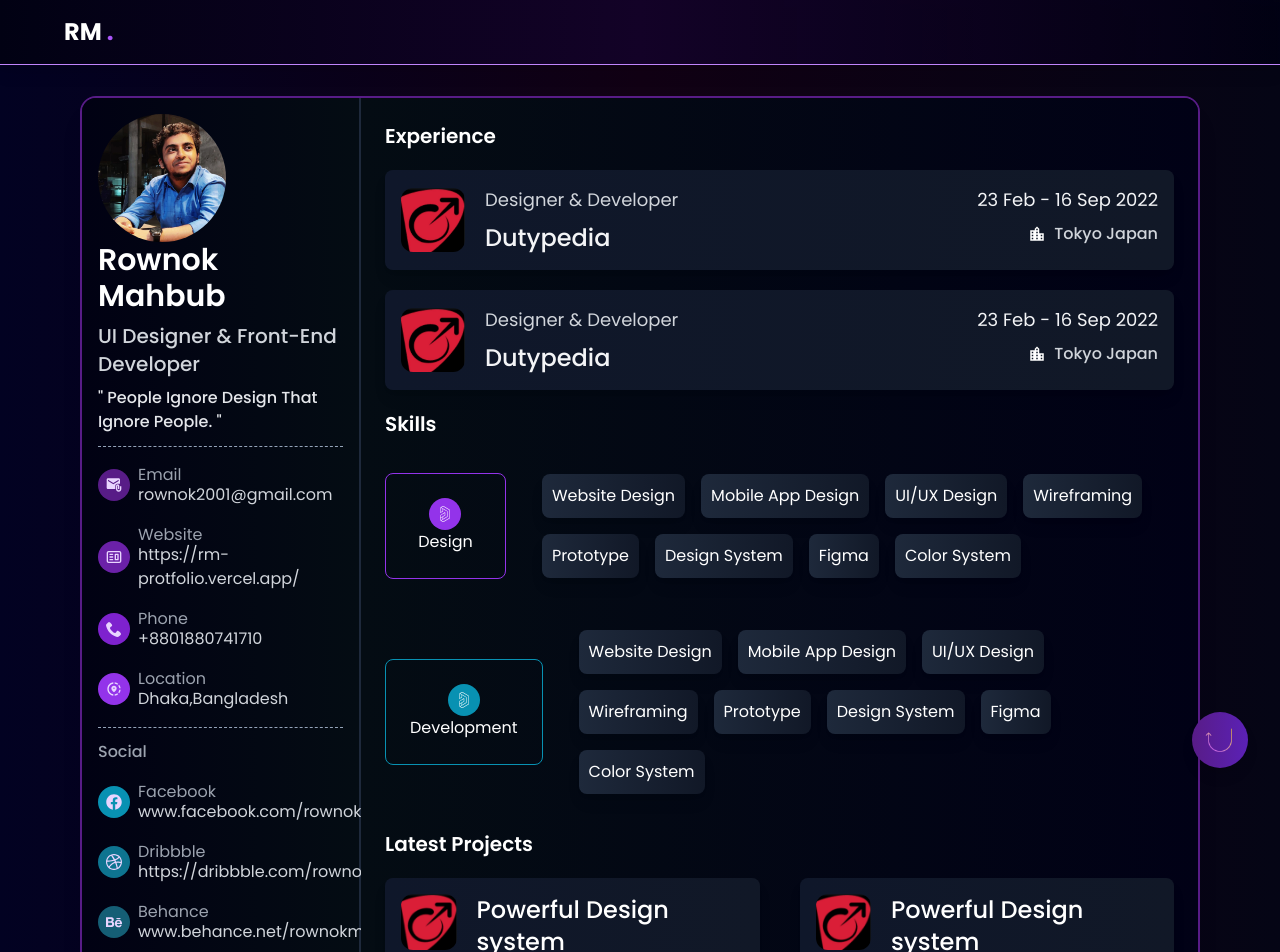
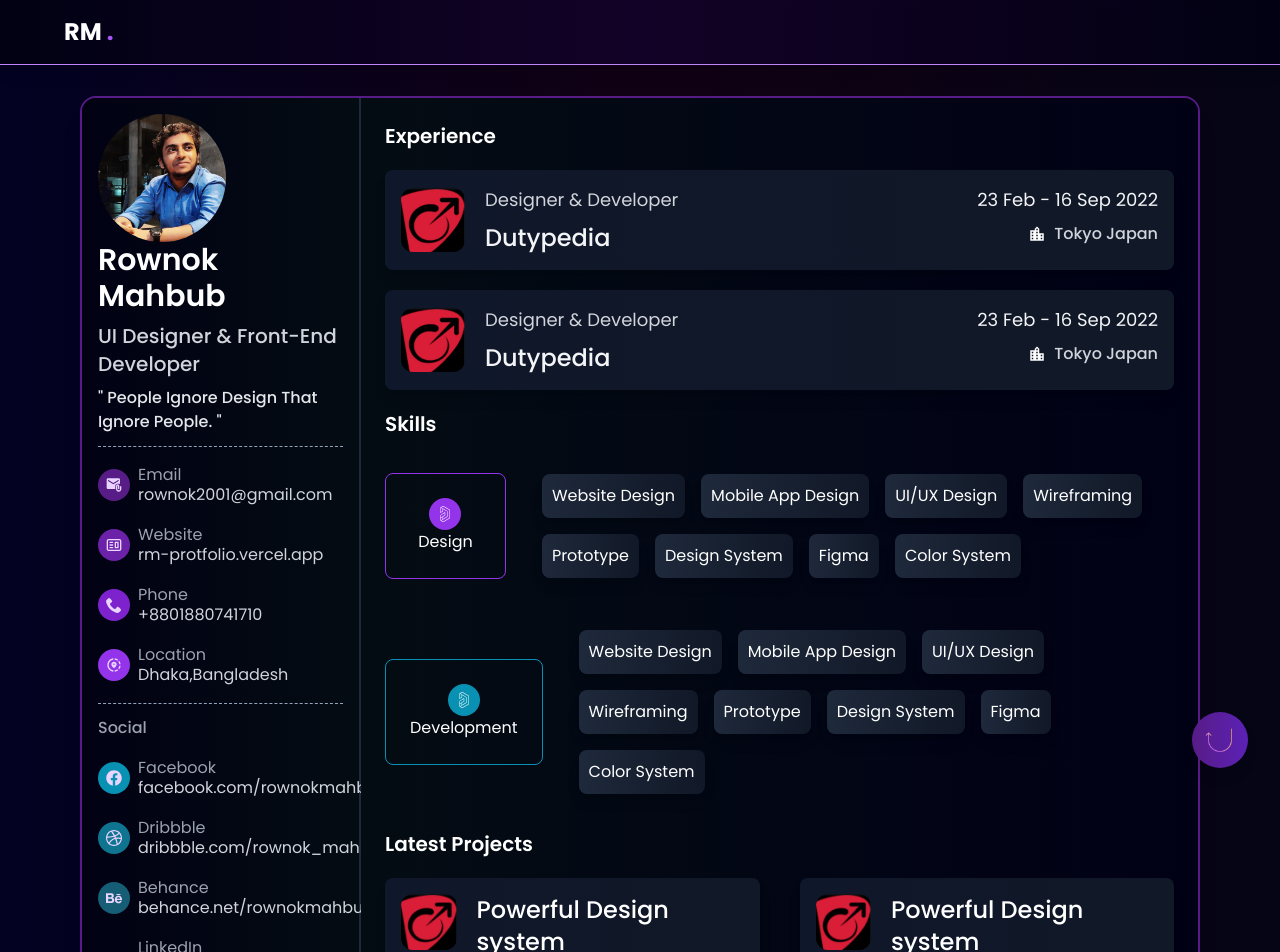
Before and after one commit to Mhatre2/Rutvik-Protfolio, a Next.js app: page /portfolio in a window 1280 px wide. Shown: the top 952 px of the page. Built offline with nearby package versions, Linux system fonts and the light colour scheme; a web font is replaced by a local one.

Commit message:
update font

```diff
--- a/Components/Blog/BlogHero.js
+++ b/Components/Blog/BlogHero.js
@@ -36,9 +36,9 @@
             <img src="/Assets/developmentblog.png" alt="" />
         </div>
         <div className="">
-            <p className='text-xl font-medium text-cyan-500 capitalize mb-2 md:mb-4'>technology</p>
+            <p className='md:text-xl font-medium text-cyan-500 capitalize mb-2 md:mb-4'>technology</p>
             <Link href='blog/blogdetails' className=''>
-                <p className='text-xl md:text-5xl font-medium text-white capitalize mb-2 md:mb-4 hover:underline cursor-pointer'>An Extraordinary WebGL Has Been Released By Great China Scientists</p>
+                <p className='text-lg md:text-5xl font-medium text-white capitalize mb-2 md:mb-4 hover:underline cursor-pointer'>An Extraordinary WebGL Has Been Released By Great China Scientists</p>
                 </Link>
             <p className='text-sm md:text-base font-medium text-slate-300 capitalize line-clamp-3'>Back in 2019, Gucci brought video games to its app With a new
 section called Gucci Arcade, inspired by creative director Alessandria
--- a/Components/Blog/BlogHome.js
+++ b/Components/Blog/BlogHome.js
@@ -15,7 +15,7 @@
             <p className='text-sm sm:text-lg md:text-xl lg:text-xl hidden lg:flex'>Blog makes people happy <br />we love to read blog </p>
         </div>
         <div className="flex justify-around items-center">
-<GiWingedArrow className='text-4xl sm:text-6xl md:text-8xl lg:text-8xl text-white'/>
+<GiWingedArrow className='text-4xl sm:text-6xl md:text-8xl lg:text-8xl text-white hidden md:flex'/>
         <p className='text-6xl sm:text-6xl md:text-8xl lg:text-[200px] text-white capitalize flex justify-end gap-10'> <span className='font-clash italic text-purple-300 text-6xl sm:text-6xl md:text-8xl lg:text-[180px] '>Blog</span> Post</p>
         </div>
 
--- a/Components/Home/Blog.js
+++ b/Components/Home/Blog.js
@@ -69,10 +69,10 @@
             </div>
             </div>
            <Link href='blog/blogdetails'>
-           <p className="text-2xl font-semibold text-gray-100 mt-2 hover:underline">{category.title}</p>
+           <p className="text-lg md:text-2xl font-semibold text-gray-100 mt-2 hover:underline">{category.title}</p>
            </Link>
 
-            <p className="text-lg pt-2 text-gray-400">{category.text}</p>
+            <p className="text-sm md:text-lg pt-2 text-gray-400">{category.text}</p>
           </motion.div>
         ))}
       </div>
--- a/Components/Portfolio/Portfolio.js
+++ b/Components/Portfolio/Portfolio.js
@@ -50,7 +50,7 @@
 
             <a href="https://rm-protfolio.vercel.app/" target='_blank' className="flex flex-col -space-y-1">
                 <p className="capitalize text-gray-400">website</p>
-                <p  className="text-gray-300">https://rm-protfolio.vercel.app/</p>
+                <p  className="text-gray-300">rm-protfolio.vercel.app</p>
             </a>
           </div>
           <div className="flex items-center gap-2 my-4">
@@ -85,7 +85,7 @@
 
             <a target='_blank' href="https://www.facebook.com/rownokmahbub" className="flex flex-col -space-y-1">
                 <p className="capitalize text-gray-400">Facebook</p>
-                <p className="text-gray-300">www.facebook.com/rownokmahbub</p>
+                <p className="text-gray-300">facebook.com/rownokmahbub</p>
             </a>
           </div>
           <div className="flex items-center gap-2 my-4">
@@ -96,7 +96,7 @@
 
             <a href="https://dribbble.com/rownok_mahbub" target='_blank' className="flex flex-col -space-y-1">
                 <p className="capitalize text-gray-400">Dribbble</p>
-                <p  className="text-gray-300">https://dribbble.com/rownok_mahbub</p>
+                <p  className="text-gray-300">dribbble.com/rownok_mahbub</p>
             </a>
           </div>
           <div className="flex items-center gap-2 my-4">
@@ -107,7 +107,7 @@
 
             <a href="https://www.behance.net/rownokmahbub1" target='_blank' className="flex flex-col -space-y-1">
                 <p className="capitalize text-gray-400">Behance</p>
-                <p  className="text-gray-300">www.behance.net/rownokmahbub1</p>
+                <p  className="text-gray-300">behance.net/rownokmahbub1</p>
             </a>
           </div>
           <div className="flex items-center gap-2 my-4">
--- a/Components/UIUX/Figma.js
+++ b/Components/UIUX/Figma.js
@@ -19,7 +19,7 @@
             <p className="text-5xl capitalize text-white font-bebasneo">
               Figma with me
             </p>
-            <p className="text-gray-400 max-w-xl text-center mt-3">
+            <p className="text-gray-400 max-w-xl text-sm md:text-base text-center mt-3">
               I made some useful UI Kits for designers of all levels that helps
               you speed up and spice up your designs.
             </p>
--- a/Components/UIUX/FigmaFont.js
+++ b/Components/UIUX/FigmaFont.js
@@ -48,7 +48,7 @@
             <p className="text-5xl capitalize text-white font-bebasneo text-center">
               My favorite Figma Fonts
             </p>
-            <p className="text-gray-400 max-w-xl text-center mt-3 font-clash">
+            <p className="text-gray-400 max-w-xl text-sm md:text-base text-center mt-3 ">
               I use some useful figma plugins for designers of all levels that
               helps me speed up and spice up my designs.
             </p>
--- a/Components/UIUX/FigmaIcons.js
+++ b/Components/UIUX/FigmaIcons.js
@@ -50,7 +50,7 @@
             <p className="text-5xl capitalize text-white font-bebasneo text-center">
               My favorite Figma Icons
             </p>
-            <p className="text-gray-400 max-w-xl text-center mt-3">
+            <p className="text-gray-400 max-w-xl text-sm md:text-base text-center mt-3">
               I use some useful figma plugins for designers of all levels that
               helps me speed up and spice up my designs.
             </p>
--- a/Components/UIUX/FigmaPlugins.js
+++ b/Components/UIUX/FigmaPlugins.js
@@ -56,7 +56,7 @@
             <p className="text-5xl capitalize text-white font-bebasneo text-center">
               My favorite Figma plugins
             </p>
-            <p className="text-gray-400 max-w-xl text-center mt-3">
+            <p className="text-gray-400 max-w-xl text-sm md:text-base text-center mt-3">
               I use some useful figma plugins for designers of all levels that helps
               me speed up and spice up my designs.
             </p>
```
